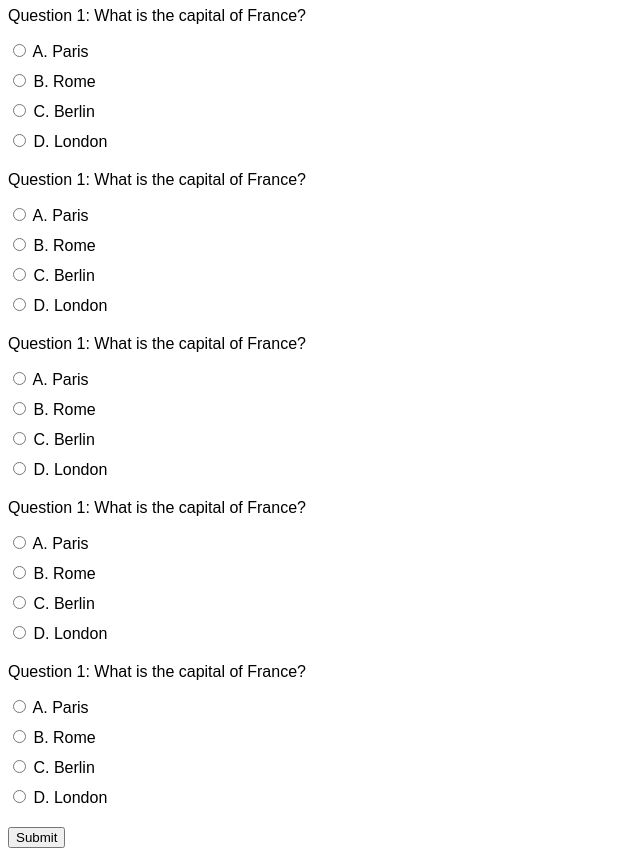
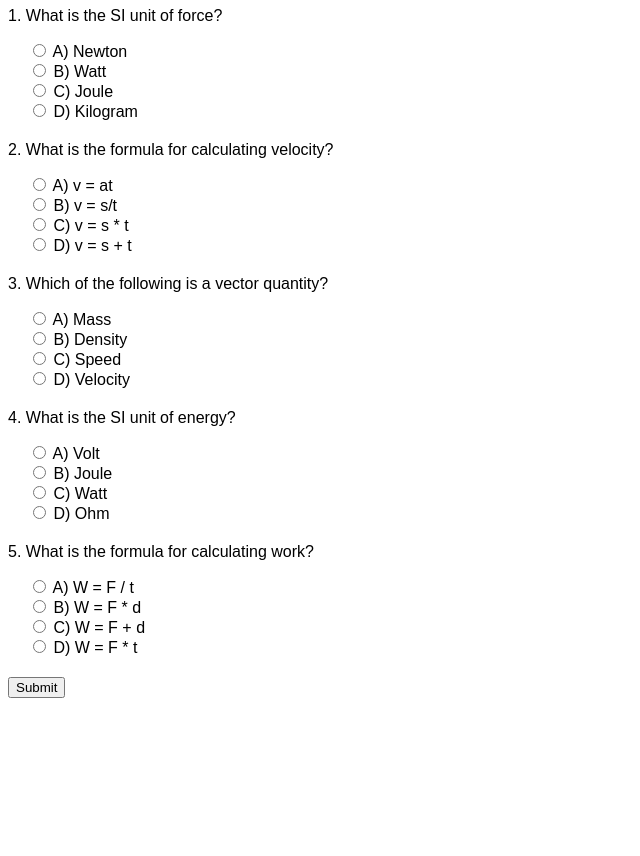
Before and after one commit to KejunLi/Physics_demo, a plain HTML site: page physics/src/main/resources/static/quiz1.html in a window 1280 px wide. Shown: the part 73-929 px from the top of the page, without its empty margins (0-640 px from the left). After the commit the page ends 800 px from the top, so only its background shows below. Drawn offline with Linux system fonts and the light colour scheme.

Commit message:
update quiz

```diff
--- a/physics/src/main/resources/static/quiz1.html
+++ b/physics/src/main/resources/static/quiz1.html
@@ -3,7 +3,7 @@
 <head>
     <meta charset="UTF-8">
     <meta name="viewport" content="width=device-width, initial-scale=1.0">
-    <title>Quiz</title>
+    <title>Physics Quiz</title>
     <style>
         body {
             font-family: Arial, sans-serif;
@@ -11,111 +11,113 @@
         .question {
             margin-bottom: 20px;
         }
-        .option {
-            margin-bottom: 10px;
+        .options {
+            margin-left: 20px;
         }
     </style>
 </head>
 <body>
-<h1>Quiz</h1>
-<form action="submit_quiz.php" method="post">
-    <div class="question">
-        <p>Question 1: What is the capital of France?</p>
-        <div class="option">
-            <input type="radio" id="q1_option_a" name="q1" value="A">
-            <label for="q1_option_a">A. Paris</label>
-        </div>
-        <div class="option">
-            <input type="radio" id="q1_option_b" name="q1" value="B">
-            <label for="q1_option_b">B. Rome</label>
-        </div>
-        <div class="option">
-            <input type="radio" id="q1_option_c" name="q1" value="C">
-            <label for="q1_option_c">C. Berlin</label>
-        </div>
-        <div class="option">
-            <input type="radio" id="q1_option_d" name="q1" value="D">
-            <label for="q1_option_d">D. London</label>
-        </div>
+<h1>Physics Quiz</h1>
+
+<div class="question">
+    <p>1. What is the SI unit of force?</p>
+    <div class="options">
+        <input type="radio" id="q1-a" name="q1" value="A">
+        <label for="q1-a">A) Newton</label><br>
+        <input type="radio" id="q1-b" name="q1" value="B">
+        <label for="q1-b">B) Watt</label><br>
+        <input type="radio" id="q1-c" name="q1" value="C">
+        <label for="q1-c">C) Joule</label><br>
+        <input type="radio" id="q1-d" name="q1" value="D">
+        <label for="q1-d">D) Kilogram</label><br>
     </div>
-    <div class="question">
-        <p>Question 1: What is the capital of France?</p>
-        <div class="option">
-            <input type="radio" id="q1_option_a" name="q1" value="A">
-            <label for="q1_option_a">A. Paris</label>
-        </div>
-        <div class="option">
-            <input type="radio" id="q1_option_b" name="q1" value="B">
-            <label for="q1_option_b">B. Rome</label>
-        </div>
-        <div class="option">
-            <input type="radio" id="q1_option_c" name="q1" value="C">
-            <label for="q1_option_c">C. Berlin</label>
-        </div>
-        <div class="option">
-            <input type="radio" id="q1_option_d" name="q1" value="D">
-            <label for="q1_option_d">D. London</label>
-        </div>
+</div>
+
+<div class="question">
+    <p>2. What is the formula for calculating velocity?</p>
+    <div class="options">
+        <input type="radio" id="q2-a" name="q2" value="A">
+        <label for="q2-a">A) v = at</label><br>
+        <input type="radio" id="q2-b" name="q2" value="B">
+        <label for="q2-b">B) v = s/t</label><br>
+        <input type="radio" id="q2-c" name="q2" value="C">
+        <label for="q2-c">C) v = s * t</label><br>
+        <input type="radio" id="q2-d" name="q2" value="D">
+        <label for="q2-d">D) v = s + t</label><br>
     </div>
-    <div class="question">
-        <p>Question 1: What is the capital of France?</p>
-        <div class="option">
-            <input type="radio" id="q1_option_a" name="q1" value="A">
-            <label for="q1_option_a">A. Paris</label>
-        </div>
-        <div class="option">
-            <input type="radio" id="q1_option_b" name="q1" value="B">
-            <label for="q1_option_b">B. Rome</label>
-        </div>
-        <div class="option">
-            <input type="radio" id="q1_option_c" name="q1" value="C">
-            <label for="q1_option_c">C. Berlin</label>
-        </div>
-        <div class="option">
-            <input type="radio" id="q1_option_d" name="q1" value="D">
-            <label for="q1_option_d">D. London</label>
-        </div>
+</div>
+
+<div class="question">
+    <p>3. Which of the following is a vector quantity?</p>
+    <div class="options">
+        <input type="radio" id="q3-a" name="q3" value="A">
+        <label for="q3-a">A) Mass</label><br>
+        <input type="radio" id="q3-b" name="q3" value="B">
+        <label for="q3-b">B) Density</label><br>
+        <input type="radio" id="q3-c" name="q3" value="C">
+        <label for="q3-c">C) Speed</label><br>
+        <input type="radio" id="q3-d" name="q3" value="D">
+        <label for="q3-d">D) Velocity</label><br>
     </div>
-    <div class="question">
-        <p>Question 1: What is the capital of France?</p>
-        <div class="option">
-            <input type="radio" id="q1_option_a" name="q1" value="A">
-            <label for="q1_option_a">A. Paris</label>
-        </div>
-        <div class="option">
-            <input type="radio" id="q1_option_b" name="q1" value="B">
-            <label for="q1_option_b">B. Rome</label>
-        </div>
-        <div class="option">
-            <input type="radio" id="q1_option_c" name="q1" value="C">
-            <label for="q1_option_c">C. Berlin</label>
-        </div>
-        <div class="option">
-            <input type="radio" id="q1_option_d" name="q1" value="D">
-            <label for="q1_option_d">D. London</label>
-        </div>
+</div>
+
+<div class="question">
+    <p>4. What is the SI unit of energy?</p>
+    <div class="options">
+        <input type="radio" id="q4-a" name="q4" value="A">
+        <label for="q4-a">A) Volt</label><br>
+        <input type="radio" id="q4-b" name="q4" value="B">
+        <label for="q4-b">B) Joule</label><br>
+        <input type="radio" id="q4-c" name="q4" value="C">
+        <label for="q4-c">C) Watt</label><br>
+        <input type="radio" id="q4-d" name="q4" value="D">
+        <label for="q4-d">D) Ohm</label><br>
     </div>
-    <div class="question">
-        <p>Question 1: What is the capital of France?</p>
-        <div class="option">
-            <input type="radio" id="q1_option_a" name="q1" value="A">
-            <label for="q1_option_a">A. Paris</label>
-        </div>
-        <div class="option">
-            <input type="radio" id="q1_option_b" name="q1" value="B">
-            <label for="q1_option_b">B. Rome</label>
-        </div>
-        <div class="option">
-            <input type="radio" id="q1_option_c" name="q1" value="C">
-            <label for="q1_option_c">C. Berlin</label>
-        </div>
-        <div class="option">
-            <input type="radio" id="q1_option_d" name="q1" value="D">
-            <label for="q1_option_d">D. London</label>
-        </div>
+</div>
+
+<div class="question">
+    <p>5. What is the formula for calculating work?</p>
+    <div class="options">
+        <input type="radio" id="q5-a" name="q5" value="A">
+        <label for="q5-a">A) W = F / t</label><br>
+        <input type="radio" id="q5-b" name="q5" value="B">
+        <label for="q5-b">B) W = F * d</label><br>
+        <input type="radio" id="q5-c" name="q5" value="C">
+        <label for="q5-c">C) W = F + d</label><br>
+        <input type="radio" id="q5-d" name="q5" value="D">
+        <label for="q5-d">D) W = F * t</label><br>
     </div>
+</div>
 
-    <input type="submit" value="Submit">
-</form>
+<button onclick="submitQuiz()">Submit</button>
+
+<script>
+    function submitQuiz() {
+    // Initialize variables to keep track of user's score and correct answers
+    let score = 0;
+    const correctAnswers = ['A', 'B', 'D', 'B', 'B']; // Replace with correct answers for each question
+
+    // Loop through each question
+    for (let i = 1; i <= 5; i++) {
+        // Get the user's selected answer for the current question
+        const selectedAnswer = document.querySelector(`input[name=q${i}]:checked`);
+
+        // If the user has selected an answer
+        if (selectedAnswer) {
+            // Get the value of the selected answer (A, B, C, or D)
+            const userAnswer = selectedAnswer.value;
+
+            // Check if the user's answer is correct
+            if (userAnswer === correctAnswers[i - 1]) {
+                // Increment the score if the answer is correct
+                score++;
+            }
+        }
+    }
+
+    // Display the user's score
+    alert(`Your score: ${score} out of 5`);
+}
+</script>
 </body>
 </html>
```
